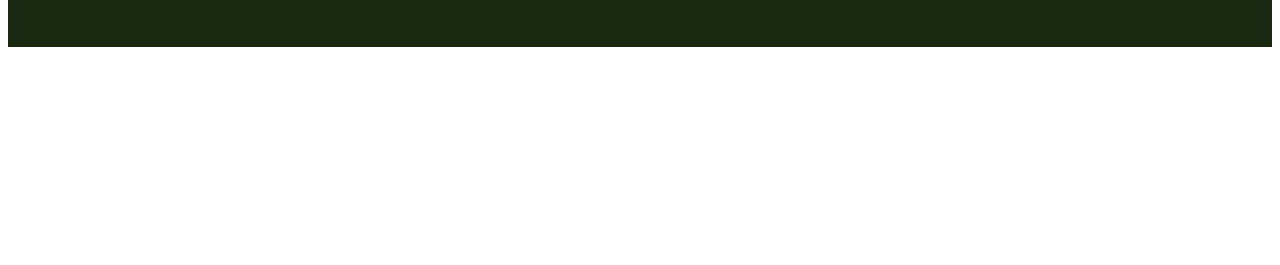
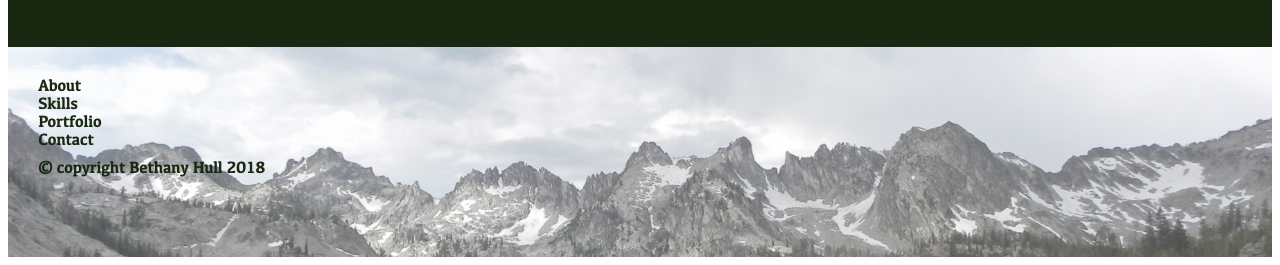
Before and after one commit to bethanyhull/Portfolio1, a plain HTML site: page index.html in a window 1280 px wide. Shown: the part 3078-3343 px from the top of the page. Before the commit the page ends 3133 px from the top, so only its background shows below. Drawn offline with nearby package versions, Linux system fonts and the light colour scheme.

Commit message:
Finished footer

```diff
--- a/index.html
+++ b/index.html
@@ -80,7 +80,11 @@
     </div>
   </main>
   <footer>
-
+    <p><a href="#">About</a></p>
+    <p><a href="#">Skills</a></p>
+    <p><a href="#">Portfolio</a></p>
+    <p><a href="#">Contact</a></p>
+    <p class="copyright">&copy; copyright Bethany Hull 2018</p>
   </footer>
 </body>
 </html>
--- a/style.css
+++ b/style.css
@@ -363,3 +363,29 @@ padding: 20px;
    font-size: 2em;
 }
 }
+
+/* footer styling begins here */
+footer {
+background-image: url("img/Alice_Lake2.jpg");
+background-repeat: no-repeat;
+background-position: center;
+background-size: cover;
+height: 150px;
+padding: 30px;
+}
+
+
+footer p {
+color: var(--green);
+font-family: var(--bodyfont);
+font-size: 1em;
+font-weight: bold;
+}
+
+footer a {
+text-decoration: none;
+color: var(--green);
+}
+.copyright {
+padding-top: 10px;
+}
```
Also changed, not shown: img/Alice_Lake2.jpg (added), 1 other file.
